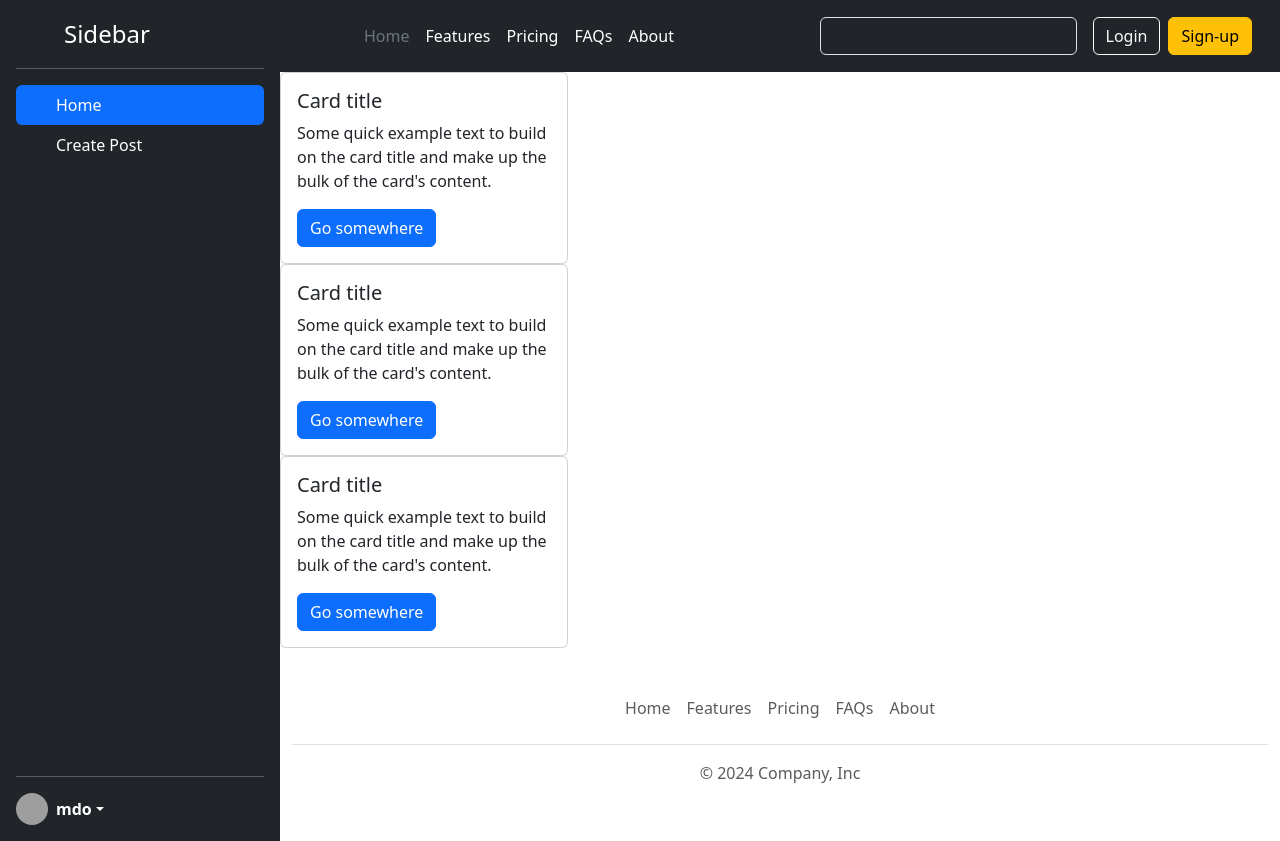
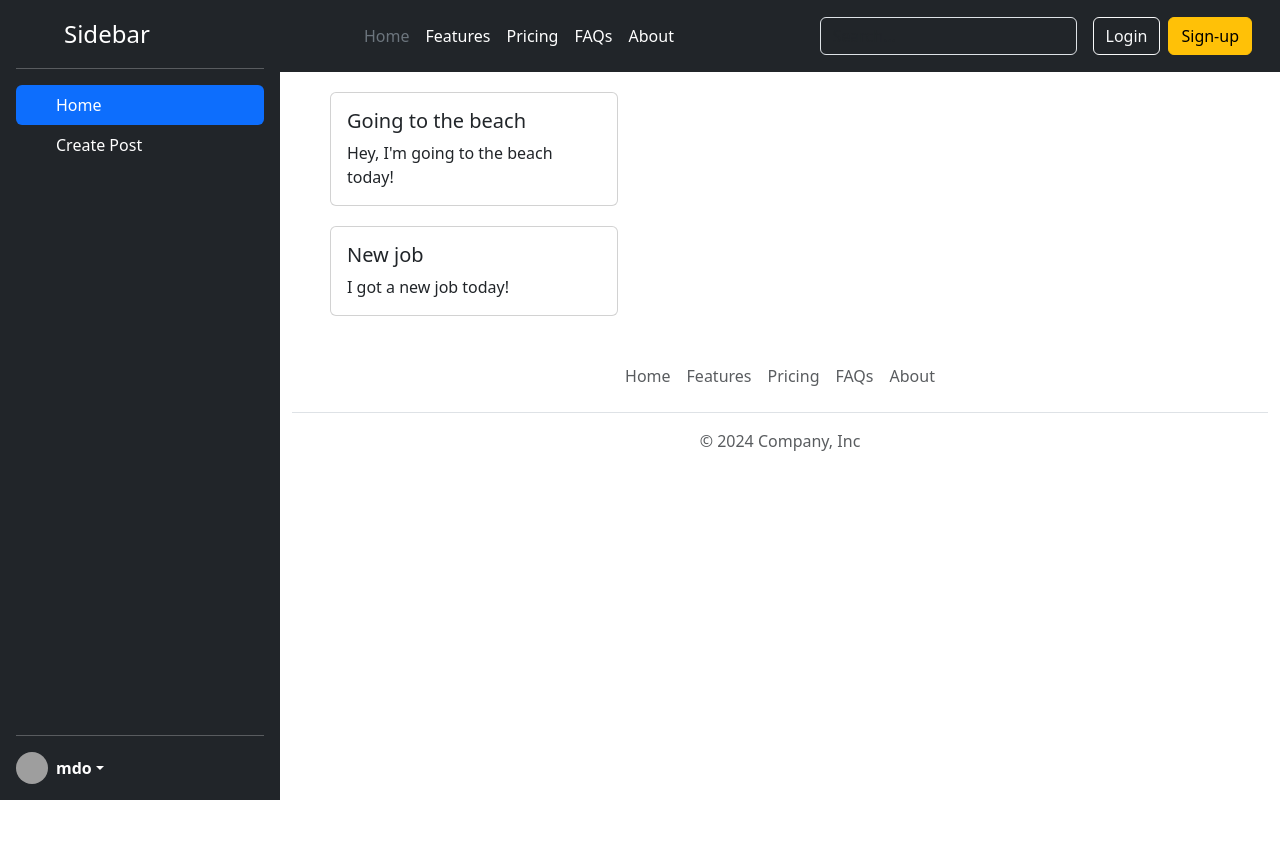
Before and after one commit to abdullahh2701/React-SocialMedia-App, a React (Vite) app: page / in a window 1280 px wide. After the commit the page ends 800 px from the top, so only its background shows below. Built offline with nearby package versions, Linux system fonts and the light colour scheme; grey boxes are pictures that could not be loaded.

Commit message:
implemented post List

```diff
--- a/src/App.css
+++ b/src/App.css
@@ -9,3 +9,8 @@
 .sidebar {
   min-height: 800px;
 }
+
+.post-card{
+  margin: 20px 50px;
+
+}
--- a/src/App.jsx
+++ b/src/App.jsx
@@ -7,11 +7,13 @@ import Footer from "./components/Footer";
 import Sidebar from "./components/Sidebar";
 import CreatePost from "./components/CreatePost";
 import PostList from "./components/PostList";
+import PostListProvider from "./store/post-list-store";
 
 function App() {
   const [selectedTab, setSelectedTab] = useState("Home");
 
   return (
+    <PostListProvider>
       <div className="app-container">
         <Sidebar
           selectedTab={selectedTab}
@@ -28,6 +30,7 @@ function App() {
           <Footer></Footer>
         </div>
       </div>
+    </PostListProvider>
   );
 }
 
--- a/src/components/Post.jsx
+++ b/src/components/Post.jsx
@@ -1,15 +1,9 @@
-const Post = () => {
+const Post = ({ post }) => {
   return (
-    <div className="card" style={{ width: "18rem" }}>
+    <div className="card post-card" style={{ width: "18rem" }}>
       <div className="card-body">
-        <h5 className="card-title">Card title</h5>
-        <p className="card-text">
-          Some quick example text to build on the card title and make up the
-          bulk of the card's content.
-        </p>
-        <a href="#" className="btn btn-primary">
-          Go somewhere
-        </a>
+        <h5 className="card-title">{post.title}</h5>
+        <p className="card-text">{post.body}</p>
       </div>
     </div>
   );
--- a/src/components/PostList.jsx
+++ b/src/components/PostList.jsx
@@ -1,11 +1,14 @@
+import { useContext } from "react";
 import Post from "./Post";
+import { PostList as PostListData } from "../store/post-list-store";
 
 const PostList = () => {
+  const { postList } = useContext(PostListData);
   return (
     <>
-      <Post></Post>
-      <Post></Post>
-      <Post></Post>
+      {postList.map((post) => (
+        <Post key={post.id} post={post} />
+      ))}
     </>
   );
 };
--- /dev/null
+++ b/src/store/post-list-store.jsx
@@ -0,0 +1,50 @@
+import { createContext, useReducer } from "react";
+
+export const PostList = createContext({
+  postList: [],
+  addPost: () => {},
+  deletePost: () => {},
+});
+
+const postListReducer = (currPostList, action) => {
+  return currPostList;
+};
+
+const PostListProvider = ({ children }) => {
+  const [postList, dispatchPostList] = useReducer(
+    postListReducer,
+    DEFAULT_POST_LIST
+  );
+
+  const addPost = () => {};
+
+  const deletePost = () => {};
+
+  return (
+    <PostList.Provider value={{ postList, addPost, deletePost }}>
+      {children}
+    </PostList.Provider>
+  );
+};
+
+const DEFAULT_POST_LIST = [
+  {
+    id: "1",
+    title: "Going to the beach",
+    body: "Hey, I'm going to the beach today!",
+    reactions: 2,
+    userID: "user-5",
+    tags: ["beach", "fun", "sun"],
+  },
+
+  {
+    id: "2",
+    title: "New job",
+    body: "I got a new job today!",
+    reactions: 15,
+    userID: "user-12",
+    tags: ["job", "work", "career"],
+  },
+];
+
+export default PostListProvider;
```
Lines whose indentation alone changed are shown as unchanged.
